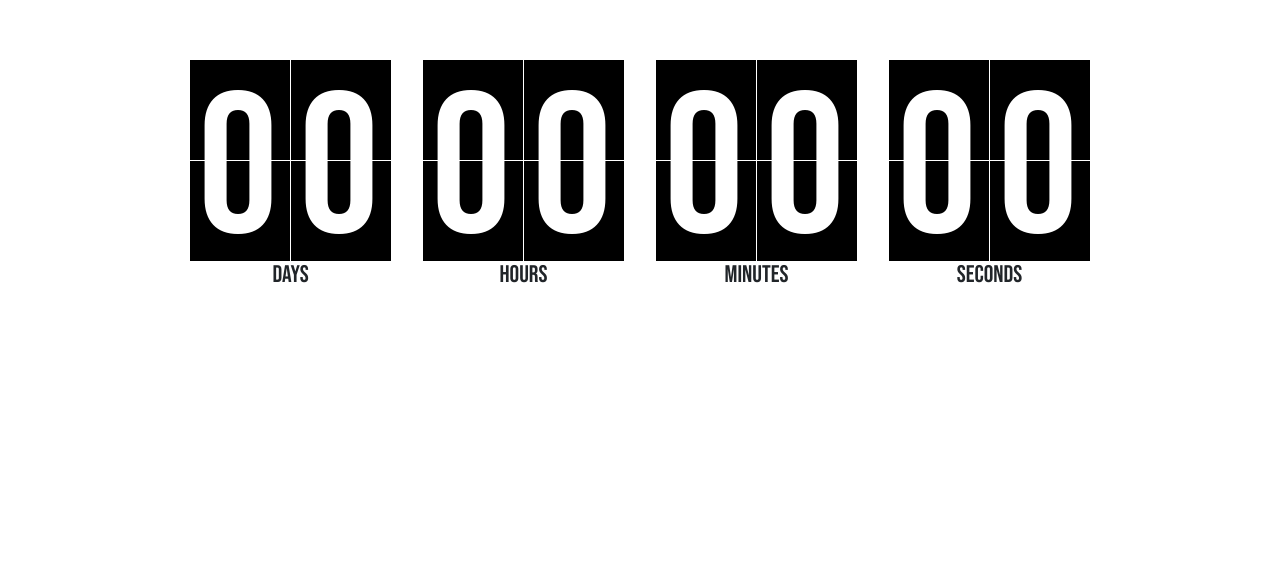
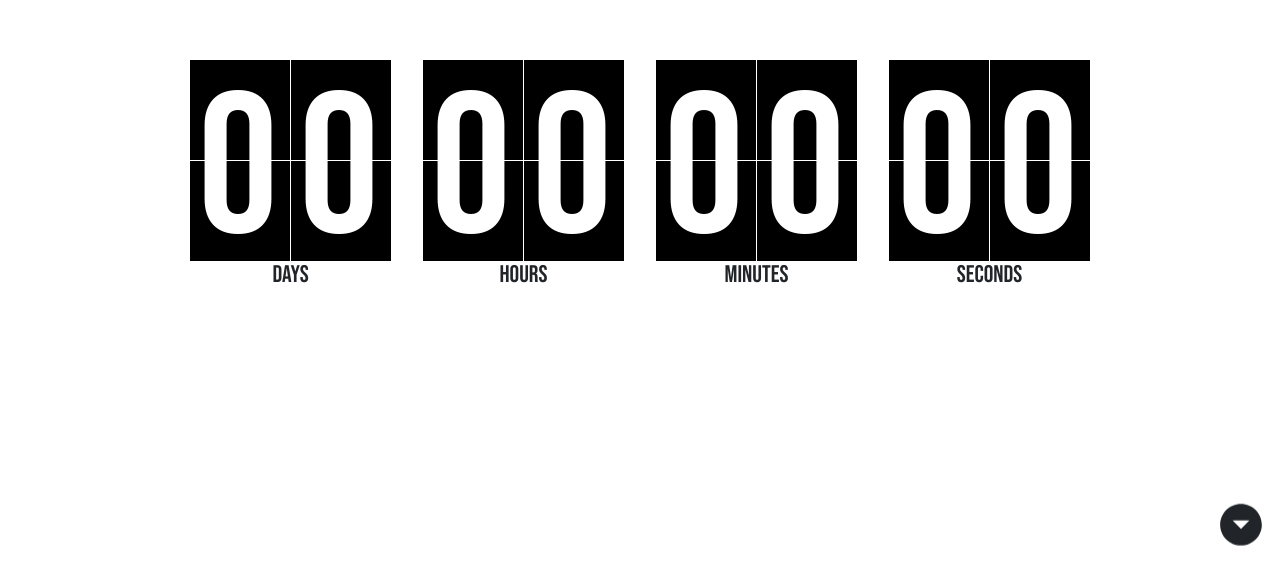
Before and after one commit to mindXcape/phasezero-clothing, a React (Vite) app: page /under_construction in a window 1280 px wide. Shown: the part 221-800 px from the top of the page. Built offline with nearby package versions, Linux system fonts and the light colour scheme.

Commit message:
PHS-84 animated down cursor added

```diff
--- a/src/components/CountDown/CountDown.tsx
+++ b/src/components/CountDown/CountDown.tsx
@@ -1,4 +1,5 @@
 import React, { useEffect, useState } from 'react';
+import ArrowDropDownCircleIcon from '@mui/icons-material/ArrowDropDownCircle';
 import CountDownCard from './CountDownCard';
 
 interface CountdownProps {
@@ -125,6 +126,10 @@ function Countdown({
         </div>
         <h2>Seconds</h2>
       </div>
+      <div className="count__down__cursor">
+        <ArrowDropDownCircleIcon className="animated__icon" />
+        <div className="sparkle" />
+      </div>
     </div>
   );
 }
--- a/src/pages/UnderConstruction/UnderConstructionPage.tsx
+++ b/src/pages/UnderConstruction/UnderConstructionPage.tsx
@@ -17,7 +17,7 @@ function UnderConstructionPage() {
     <>
       <Countdown
         targetDate={new Date('2023-06-15T00:00:00')}
-        initialDays={2}
+        initialDays={3}
         initialHours={6}
         initialMinutes={30}
         initialSeconds={60}
--- a/src/scss/components/countdown/_countDownCard.scss
+++ b/src/scss/components/countdown/_countDownCard.scss
@@ -6,6 +6,7 @@
   align-items: center;
   justify-content: center;
   height: 100vh;
+  position: relative;
   @include sm {
     gap: 4px;
     align-items: center;
@@ -116,4 +117,26 @@
       }
     }
   }
+  .count__down__cursor {
+    position: absolute;
+    left: 95%;
+    top: 90%;
+    svg {
+      font-size: 50px;
+    }
+  }
 }
+@keyframes iconAnimation {
+  0% {
+    transform: translateY(0);
+  }
+  50% {
+    transform: translateY(10px);
+  }
+  100% {
+    transform: translateY(0);
+  }
+}
+.animated__icon {
+  animation: iconAnimation 1s infinite;
+}
```
